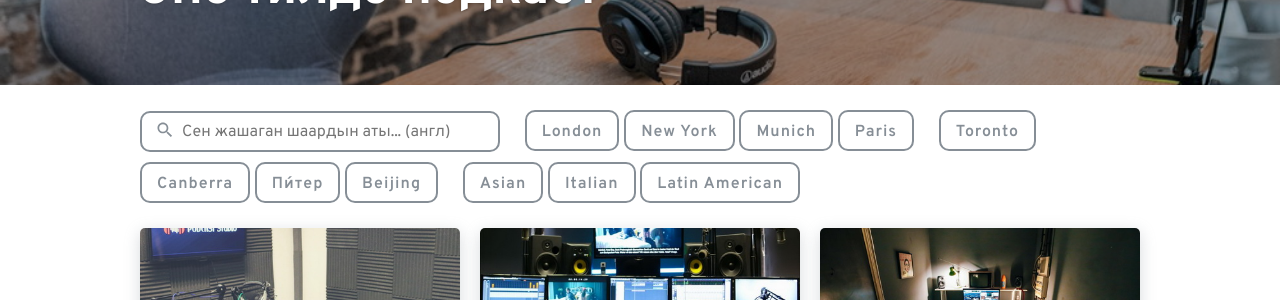
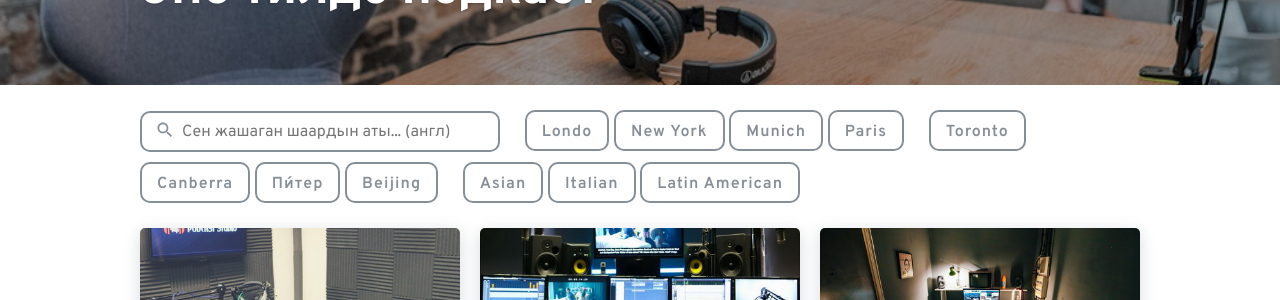
Before and after one commit to kontentchispace/kontentchispace.github.io, a Jekyll site: the page built from index.html, in a window 1280 px wide. Shown: the part 263-563 px from the top of the page. Built offline with Jekyll 4.4.1, drawn with Linux system fonts in a browser that asks for light colours.

Commit message:
Убрал букву n

```diff
--- a/index.html
+++ b/index.html
@@ -36,7 +36,7 @@ exclude: true
       <fieldset class="searchbar-group">
         <label for="London">
           <input class="searchbar-checkbox js-category" type="checkbox" id="London" value="London">
-          <span class="searchbar-button">London</span>
+          <span class="searchbar-button">Londo</span>
         </label>
         <label for="NY">
           <input class="searchbar-checkbox js-category" type="checkbox" id="NY" value="NY">
```
